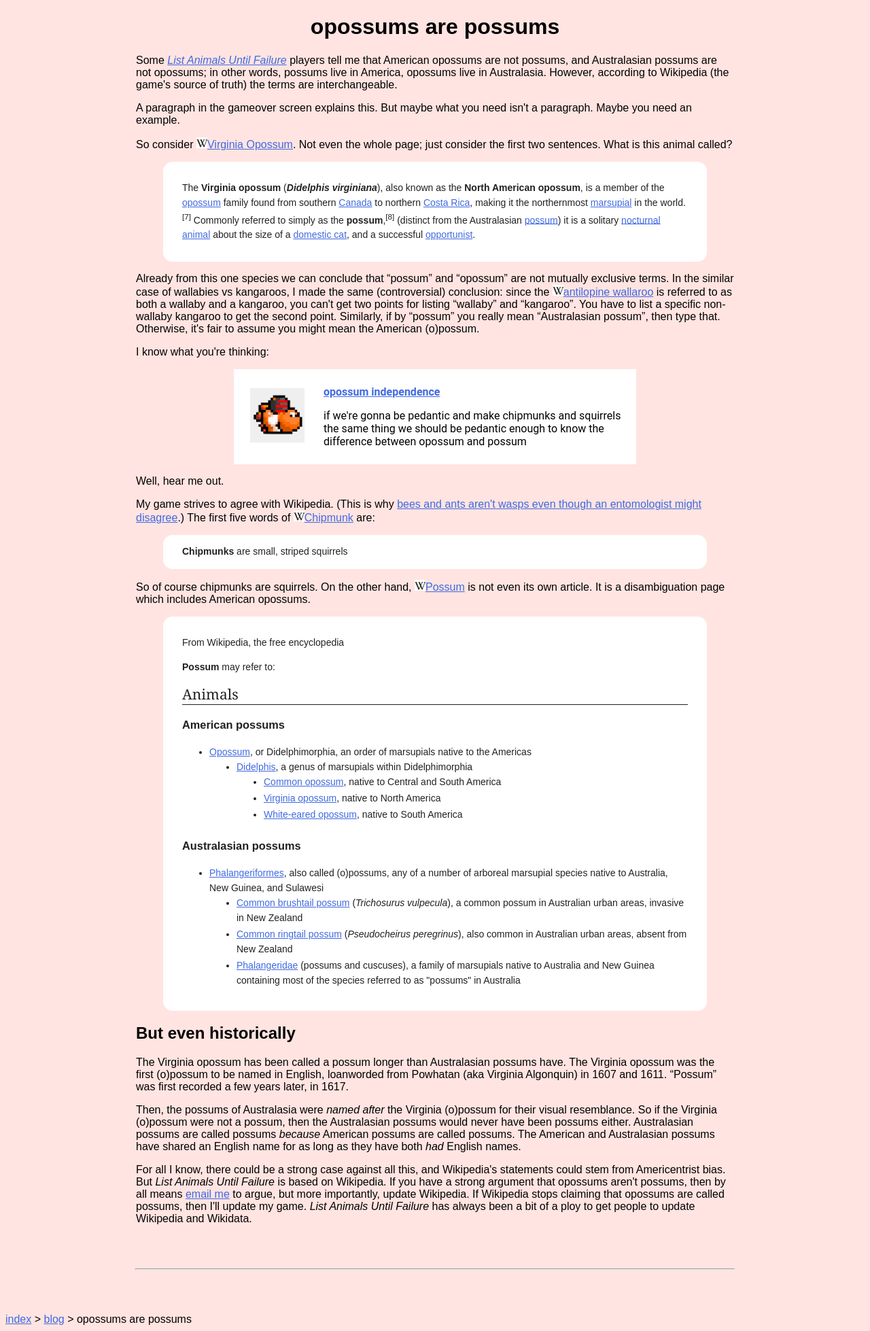
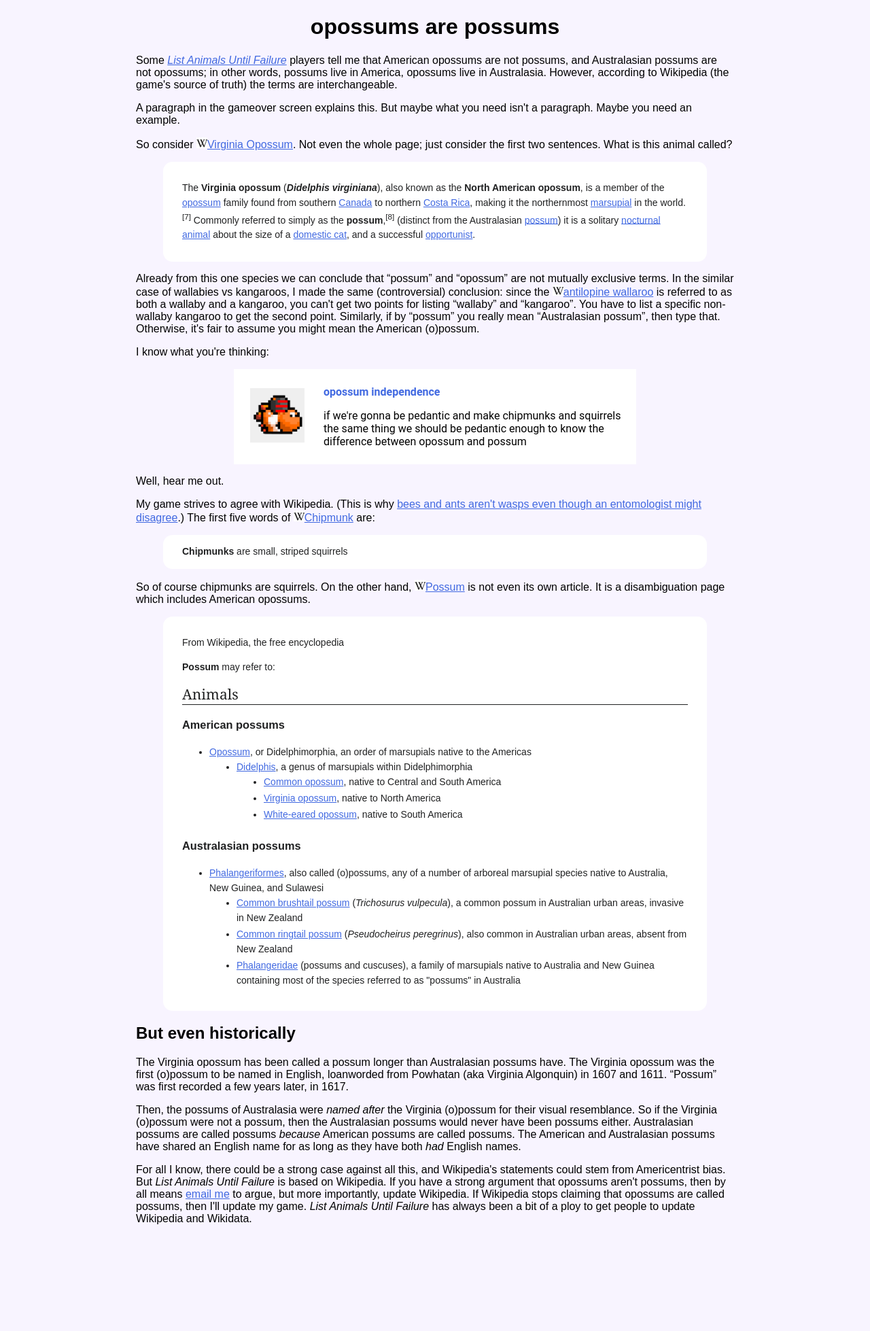
Before and after one commit to Roachbones/Roachbones.github.io, a Jekyll site: the page built from drafts/poss.html, in a window 1280 px wide. Shown: the whole page at 68% size. Built offline with Jekyll 4.4.1, drawn with Linux system fonts in a browser that asks for light colours; some web fonts are replaced; after the commit the page ends 1818 px from its top, so only the background shows below that; some of the changed lines change nothing that is shown.

Commit message:
Polish + remove footer for now

```diff
--- a/drafts/poss.html
+++ b/drafts/poss.html
@@ -25,6 +25,7 @@
         align-items: center;
         & > div { min-width: 100px; }
         div:has(img) { margin: 0.5em; }
+        a { text-decoration: none; }
     }
     .wikipedia {
         background-color: light-dark(white, #101418);
@@ -78,7 +79,7 @@
         <img src=/post_assets/TJ_Henry_Yoshi.webp alt="TJ Henry Yoshi icon" width=80 height=80 title="this is a reference to pannenkoek's SM64 - Watch for Rolling Rocks - 0.5x A Presses (Commentated) [OUTDATED].">
     </div>
     <div>
-        <p><a href="https://guestbook.rose.systems/#:~:text=if%20we%27re%20gonna%20be%20pedantic%20and%20make%20chipmunks%20and%20squirrels%20the%20same%20thing"><b>opossum independence</b></a></p>
+        <p><a href="https://guestbook.rose.systems/#opossum independence2026-04-13T17:57"><b>opossum independence</b></a></p>
         <p>if we're gonna be pedantic and make chipmunks and squirrels the same thing we should be pedantic enough to know the difference between opossum and possum</p>
     </div>
 </blockquote>
@@ -116,3 +117,4 @@
 <!-- https://en.wikipedia.org/wiki/Opossum#Etymology -->
 
 <p>For all I know, there could be a strong case against all this, and Wikipedia's statements could stem from Americentrist bias. But <i>List Animals Until Failure</i> is based on Wikipedia. If you have a strong argument that opossums aren't possums, then by all means <a href=https://rose.systems/contact>email me</a> to argue, but more importantly, update Wikipedia. If Wikipedia stops claiming that opossums are called possums, then I'll update my game. <i>List Animals Until Failure</i> has always been a bit of a ploy to get people to update Wikipedia and Wikidata.
+<!--
```
